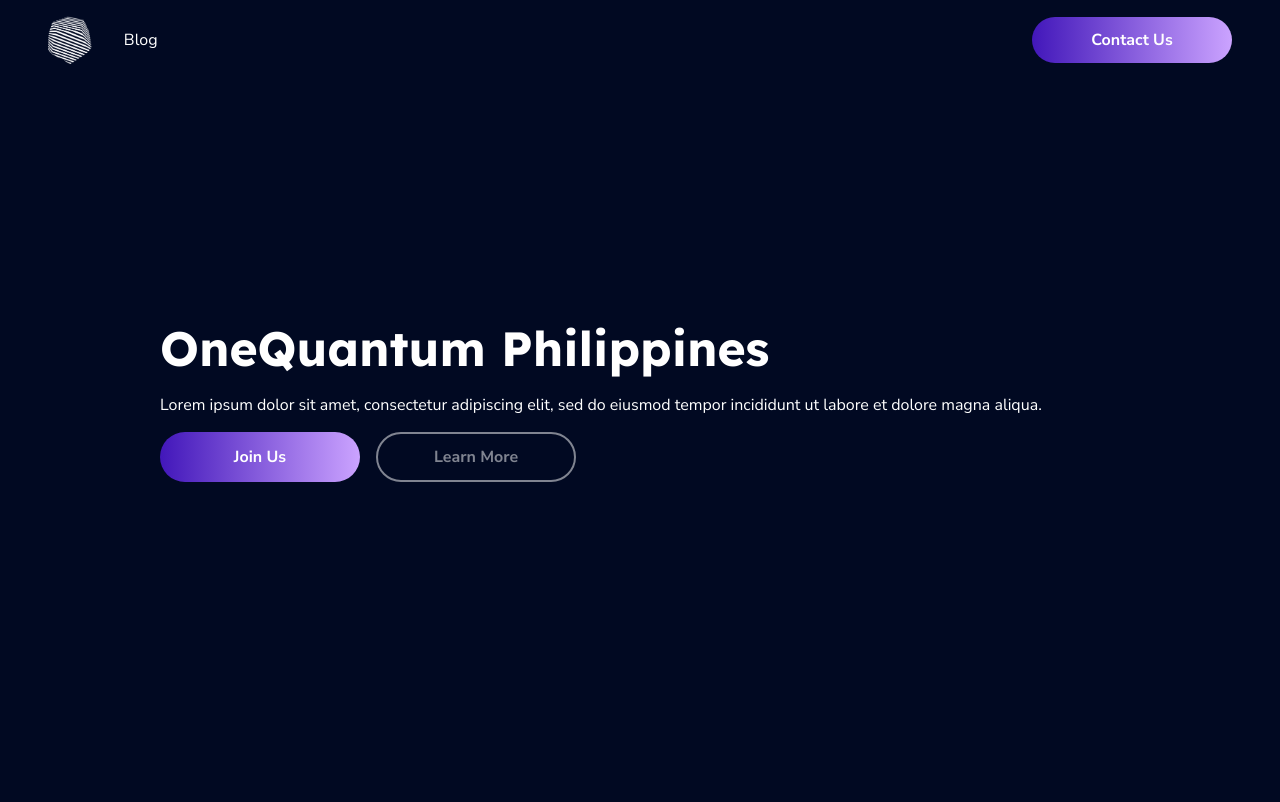
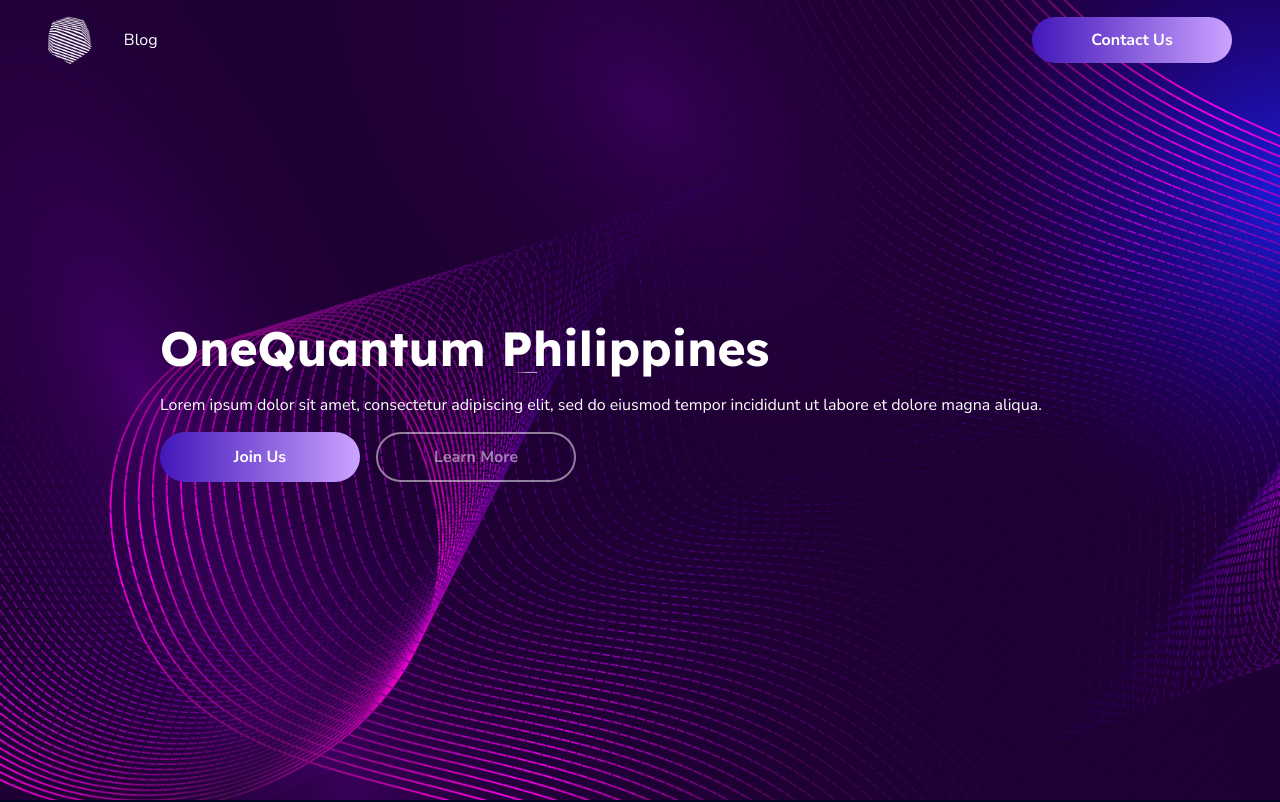
Before and after one commit to OQPH-Web-Projects/OQPH-Main-Website, a React (Create React App) app: page / in a window 1280 px wide. Shown: the top 802 px of the page. Built offline with nearby package versions, Linux system fonts and the light colour scheme.

Commit message:
chore: added background image hero section

```diff
--- a/src/components/Navigation/Navigation.css
+++ b/src/components/Navigation/Navigation.css
@@ -7,6 +7,7 @@
     width: 100%;
     height: 5rem;
     left: 0;
+    z-index: 1;
 }
 
 .nav div {
--- a/src/pages/App/App.js
+++ b/src/pages/App/App.js
@@ -3,9 +3,9 @@
 
 function App() {
   return (
-    <div>
+    <>
       <Home />
-    </div>
+    </>
   );
 };
 
--- a/src/pages/Home/Home.css
+++ b/src/pages/Home/Home.css
@@ -8,7 +8,6 @@
 /* 1. Global Styles
 ======================================== */
 .home-container {
-    background: #010922;
     color: #ffffff;
     margin: 0 auto;
     width: 75%;
@@ -51,11 +50,24 @@
 
 /* 2. Section Styles
 ======================================== */
+.background {
+    background-image: url('/src/assets/hero-image.jpg');
+    background-size: cover;
+    background-repeat: no-repeat;
+    height: 100dvh;
+    width: 100%;
+    position: absolute;
+    z-index: 0;
+    top: 0;
+    left: 0;
+}
+
 .hero {
     display: flex;
     flex-direction: column;
     justify-content: center;
     row-gap: 1rem;
+    position: relative;
 }
 
 .hero-cta {
@@ -248,9 +260,21 @@
     }
 }
 
+@media screen and (max-width: 767px) {
+    .detailed-about-image {
+        height: 450px;
+        width: auto;
+    }
+}
+
 @media screen and (max-width: 450px) {
     .hero-cta {
         flex-direction: column;
         row-gap: 1rem;
     }
+
+    .detailed-about-image {
+        height: auto;
+        width: 100%;
+    }
 }
--- a/src/pages/Home/Home.js
+++ b/src/pages/Home/Home.js
@@ -13,7 +13,6 @@
 import './Home.css';
 
 // Images
-import heroImage from '../../assets/hero-image.png';
 import aboutImage from '../../assets/about-image.png';
 import detailedAboutImage from '../../assets/detailed-about-image.png';
 import iconPlaceholder from '../../assets/icon-placeholder.png';
@@ -35,6 +34,8 @@
 		<div className='home-container'>
 			<Navigation />
 
+			<div className='background'></div>
+
 			{/* ==== Hero Section ==== */}
 			<div className='hero section'>
 				<h1>OneQuantum Philippines</h1>
@@ -46,7 +47,7 @@
 			</div>
 
 			{/* ==== Credibility Section ==== */}
-			<div className='credibility center'>
+			<div className='credibility center width'>
 				{/* Partnered Orgs */}
 				<div className='partnered-orgs'>
 					<p>Our nationwide programs are made possible through the support of:</p>
@@ -90,7 +91,7 @@
 			</div>
 
 			{/* ==== About Section ==== */}
-			<div className='two-column section' id='about'>
+			<div className='two-column section width' id='about'>
 				{/* About Image */}
 				<div className='column-1'><img src={ aboutImage } alt='About OneQuantum Philippines' /></div>
 				{/* About Text */}
@@ -117,7 +118,7 @@
 			</div>
 
 			{/* ==== Detailed About Section ==== */}
-			<div className='center detailed-about-section'>
+			<div className='center detailed-about-section width'>
 				<p>Lorem ipsum dolor sit amet, consectetur adipiscing elit, sed do eiusmod tempor incididunt ut labore et dolore magna aliqua. Ut enim ad minim veniam, quis nostrud exercitation ullamco laboris nisi ut aliquip ex ea commodo consequat.</p>
 				{/* 3-Column Section */}
 				<div className='three-column'>
@@ -159,7 +160,7 @@
 			</div>
 
 			{/* ==== Collaboration Section ==== */}
-			<div className='collaboration section' id='collaboration'>
+			<div className='collaboration section width' id='collaboration'>
 				<p className='caption'>Collaborations</p>
 				<h2 className='title'>Help us bring world-class programs nationwide:</h2>
 				{/* Partnership CTAs */}
@@ -173,7 +174,7 @@
 			</div>
 
 			{/* ==== FAQs ==== */}
-			<div className='questions section'>
+			<div className='questions section width'>
 				<p className='caption'>Frequently Asked Questions</p>
 				<h2 className='title'>FAQs</h2>
 				<Question questions={questionData}/>
--- a/src/pages/global.css
+++ b/src/pages/global.css
@@ -10,16 +10,15 @@
 }
 
 html {
+    background: #010922;
     font-size: 16px;
-    height: 100%;
-    width: 100%;
+    overflow-x: hidden;
     -ms-text-size-adjust: 100%;
     -webkit-text-size-adjust: 100%;
 }
 
 body {
     background: #010922;
-    overflow-x: hidden;
     scroll-behavior: smooth;
     text-rendering: optimizeLegibility;
     height: 100%;
```
Also changed, not shown: src/assets/hero-image.jpg (added), 1 other file (tests, documents, lock files or other folders).
